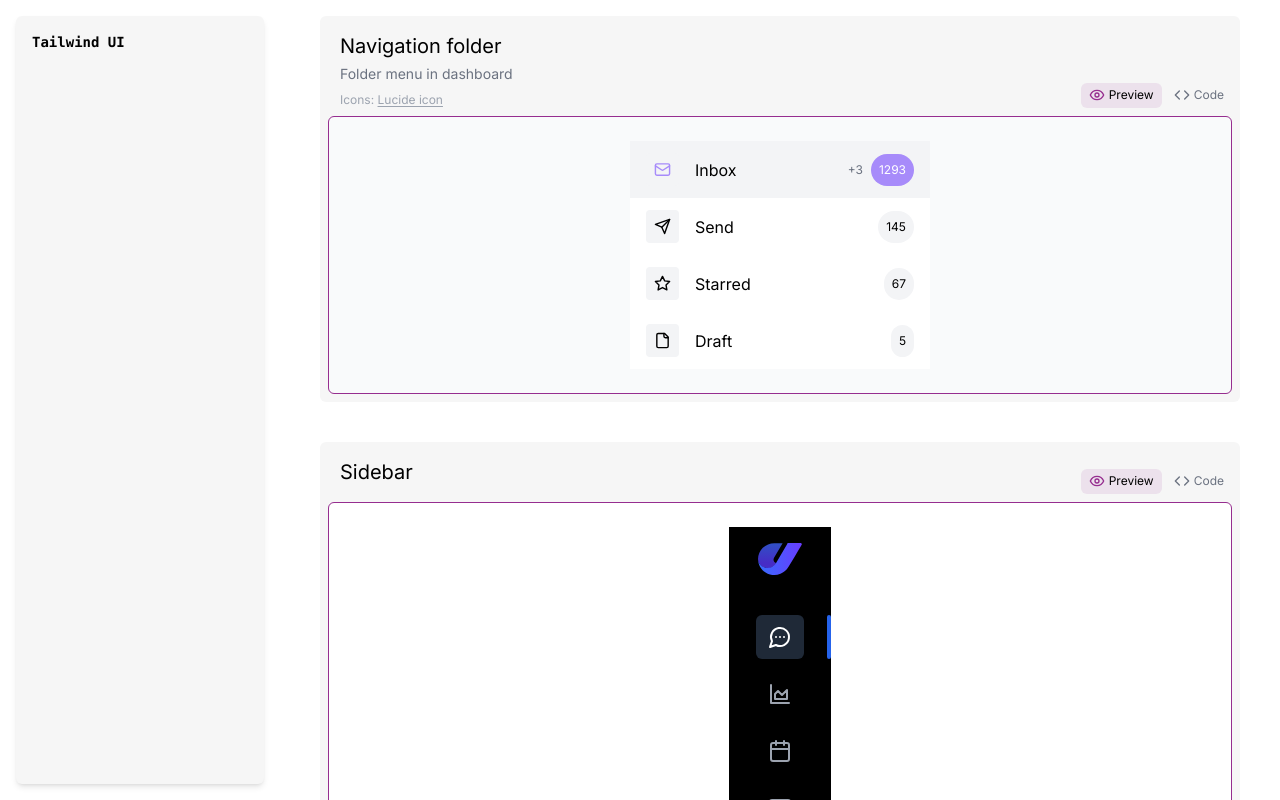
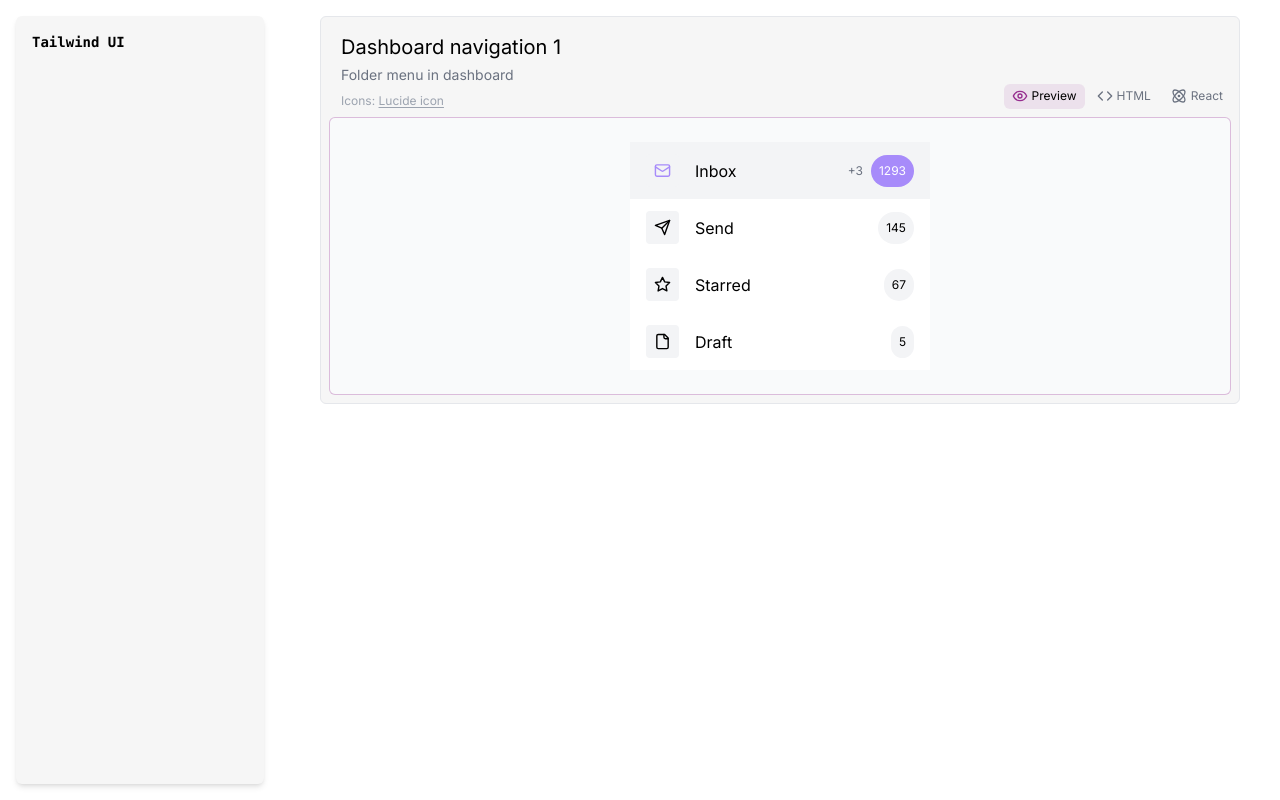
Before and after one commit to nurulid/ui-component-collections, a Next.js app: page / in a window 1280 px wide. Shown: the top 800 px of the page. Built offline with nearby package versions, Linux system fonts and the light colour scheme.

Commit message:
add tab for react code version

```diff
--- a/src/app/(content)/ui/components/Navigation.tsx
+++ b/src/app/(content)/ui/components/Navigation.tsx
@@ -1,7 +1,7 @@
 import React from 'react';
 import { Star, Mail, File, Send } from 'lucide-react';
 
-const folderMenus = [
+const folderMenu = [
   {
     icon: Mail,
     title: 'Inbox',
@@ -74,12 +74,94 @@ export const htmlNav = `<nav class="max-w-[300px] w-full bg-white">
   </ul>
 </nav>`;
 
+export const reactNav =
+`import { Star, Mail, File, Send } from 'lucide-react';
+
+const folderMenu = [
+  {
+    icon: Mail,
+    title: 'Inbox',
+    count: '1293',
+    unread: '3',
+    active: true,
+  },
+  {
+    icon: Send,
+    title: 'Send',
+    count: '145',
+    unread: '',
+    active: false,
+  },
+  {
+    icon: Star,
+    title: 'Starred',
+    count: '67',
+    unread: '',
+    active: false,
+  },
+  {
+    icon: File,
+    title: 'Draft',
+    count: '5',
+    unread: '',
+    active: false,
+  },
+];
+
 export const Navigation = () => {
   return (
     <>
       <nav className="max-w-[300px] w-full bg-white">
         <ul>
-          {folderMenus.map(({ icon: Icon, title, count, unread, active }) => {
+          {folderMenu.map(({ icon: Icon, title, count, unread, active }) => {
+            return (
+              <li
+                key={title}
+                data-active={active}
+                className={[
+                  'group flex items-center gap-4 py-3 px-4',
+                  'data-[active=true]:bg-gray-100',
+                  'hover:bg-gray-100 transition-all',
+                ].join(' ')}
+              >
+                <Icon
+                  size={33}
+                  className={[
+                    'p-2 rounded',
+                    'bg-gray-100',
+                    'group-data-[active=true]:text-violet-400'
+                  ].join(' ')}
+                />
+                <h3 className="text-base">{title}</h3>
+                <div className="ml-auto text-xs">
+                  {unread ? (
+                    <span className="text-gray-500">+{unread}</span>
+                  ) : null}
+                  <span
+                    className={[
+                      'inline-block ml-2 p-2 rounded-full',
+                      'bg-gray-100',
+                      'group-data-[active=true]:bg-violet-400 group-data-[active=true]:text-white',
+                    ].join(' ')}
+                  >
+                    {count}
+                  </span>
+                </div>
+              </li>
+            );
+          })}
+        </ul>
+      </nav>
+    </>
+  );
+};`
+
+export const Navigation = () => {
+  return (
+    <>
+      <nav className="max-w-[300px] w-full bg-white">
+        <ul>
+          {folderMenu.map(({ icon: Icon, title, count, unread, active }) => {
             return (
               <li
                 key={title}
--- a/src/app/page.tsx
+++ b/src/app/page.tsx
@@ -1,5 +1,5 @@
 import { TabPanel } from '@/components/ui/TabPanel';
-import { Navigation, htmlNav } from './(content)/ui/components/Navigation';
+import { Navigation, htmlNav, reactNav } from './(content)/ui/components/Navigation';
 import { CodeWrapper } from '@/components/ui/CodeWrapper';
 import { Sidebar, htmlSidebar } from './(content)/ui/components/Sidebar';
 
@@ -8,26 +8,21 @@ export default function Home() {
     <div className="py-4 px-10">
       <div className="space-y-10">
         <TabPanel
-          title="Navigation folder"
+          title="Dashboard navigation 1"
           desc="Folder menu in dashboard"
           ui={<Navigation />}
-          code={<CodeWrapper htmlCode={htmlNav} />}
+          codeHTML={<CodeWrapper code={htmlNav} />}
+          codeReact={<CodeWrapper code={reactNav}/>}
           note={
             <p>
               Icons:{' '}
-              <a href="https://lucide.dev/guide/packages/lucide#with-unpkg" target="_blank">
+              <a href="https://lucide.dev/" target="_blank">
                 Lucide icon
               </a>
             </p>
           }
           bgContainer='bg-gray-50'
         />
-        <TabPanel
-          title="Sidebar"
-          desc=""
-          ui={<Sidebar />}
-          code={<CodeWrapper htmlCode={htmlSidebar} />}
-        />
       </div>
     </div>
   );
--- a/src/components/ui/CodeWrapper.tsx
+++ b/src/components/ui/CodeWrapper.tsx
@@ -6,21 +6,21 @@ import SyntaxHighlighter from 'react-syntax-highlighter';
 import { nightOwl } from "react-syntax-highlighter/dist/esm/styles/hljs";
 
 interface Props {
-  htmlCode: string;
+  code: string;
 }
 
 export const CodeWrapper = (props: Props) => {
   const [copied, setCopied] = useState(false);
-  const { htmlCode } = props;
+  const { code } = props;
 
   const handleCopyClick = () => {
-    navigator.clipboard.writeText(htmlCode);
+    navigator.clipboard.writeText(code);
     setCopied(true);
     setTimeout(() => setCopied(false), 2000); // Reset copied state after 2 seconds
   };
 
   return (
-    <div className='group relative'>
+    <div className='group relative w-full'>
       <button
         onClick={handleCopyClick}
         className="p-2 w-[90px] bg-white hover:opacity-80 transition-all rounded absolute right-2 top-2 text-xs opacity-10 group-hover:opacity-100 z-[3]"
@@ -47,9 +47,9 @@ export const CodeWrapper = (props: Props) => {
         language="javascript"
         wrapLines
         style={nightOwl}
-        className="overflow-auto max-h-[60vh] !py-4 !px-7 max-w-[300px] sm:max-w-[700px] w-full"
+        className="overflow-auto max-h-[60vh] !py-4 !px-7 w-full"
       >
-        {htmlCode}
+        {code}
       </SyntaxHighlighter>
     </div>
   );
--- a/src/components/ui/TabPanel.tsx
+++ b/src/components/ui/TabPanel.tsx
@@ -2,57 +2,65 @@
 
 import React, { PropsWithChildren } from 'react';
 import * as Tabs from '@radix-ui/react-tabs';
-import { Code, Eye } from 'lucide-react';
+import { Atom, Code, Eye } from 'lucide-react';
 
 type Props = {
   title: string;
   desc: string;
   ui: JSX.Element;
-  code: JSX.Element;
+  codeHTML?: JSX.Element;
+  codeReact?: JSX.Element;
   note?: React.ReactNode;
   bgContainer?: string;
 };
 
+const tabMenu = [
+  {
+    icon: Eye,
+    title: 'Preview',
+    tab: 'tab1',
+  },
+  {
+    icon: Code,
+    title: 'HTML',
+    tab: 'tab2',
+  },
+  {
+    icon: Atom,
+    title: 'React',
+    tab: 'tab3',
+  },
+];
+
 export const TabPanel: React.FC<Props> = (props) => {
-  const { title, desc, ui, code, note, bgContainer } = props;
+  const { title, desc, ui, codeHTML, codeReact, note, bgContainer } = props;
   return (
-    <Tabs.Root defaultValue="tab1" className="bg-griey p-2 rounded-md">
+    <Tabs.Root defaultValue="tab1" className="bg-griey p-2 rounded-md border">
       <div className="mb-2 pl-3 pt-2">
         <div className="flex justify-between items-end">
           <div>
             <h2 className="text-xl font-[400] mb-1">{title}</h2>
-            <p className='text-gray-500 mb-2'>{desc}</p>
-            <div className='text-gray-400 text-xs'>{note}</div>
+            <p className="text-gray-500 mb-2">{desc}</p>
+            <div className="text-gray-400 text-xs">{note}</div>
           </div>
           <Tabs.List className="text-xs space-x-1">
+            {tabMenu.map((item, i) => (
               <Tabs.Trigger
-              value="tab1"
+                key={i}
+                value={item.tab}
                 className={[
                   'group text-gray-500 rounded-md py-1 px-2',
                   'data-[state=active]:text-black data-[state=active]:bg-indie/10',
                   'hover:text-black hover:bg-gray-300/10 transition-all',
                 ].join(' ')}
               >
-              <Eye
+                <item.icon
                   size={16}
                   className="group-data-[state=active]:text-indie inline-block mr-1 -translate-y-[1px]"
                 />
-              Preview
+                {item.title}
               </Tabs.Trigger>
-            <Tabs.Trigger
-              value="tab2"
-              className={[
-                'group text-gray-500 rounded-md py-1 px-2',
-                'data-[state=active]:text-black data-[state=active]:bg-indie/10',
-                'hover:text-black hover:bg-gray-300/10 transition-all',
-              ].join(' ')}
-            >
-              <Code
-                size={16}
-                className="group-data-[state=active]:text-indie inline-block mr-1 -translate-y-[1px]"
-              />
-              Code
-            </Tabs.Trigger>
+            ))}
           </Tabs.List>
         </div>
       </div>
@@ -60,7 +68,8 @@ export const TabPanel: React.FC<Props> = (props) => {
         value="tab1"
         className={[
           'flex justify-center',
-          'rounded-md p-6 border-[0.5px] border-indie',
+          'rounded-md p-6',
+          'border-[0.5px] border-indie/30',
           'empty:p-0 empty:border-none',
           bgContainer ? bgContainer : 'bg-white',
         ].join(' ')}
@@ -72,12 +81,24 @@ export const TabPanel: React.FC<Props> = (props) => {
         className={[
           'flex justify-center',
           'rounded-md p-6',
-          'border-[0.5px] border-indie pattern-boxes',
+          'border-[0.5px] border-indie/30 pattern-boxes',
           'empty:p-0 empty:border-none',
           bgContainer ? bgContainer : 'bg-white',
         ].join(' ')}
       >
-        {code}
+        {codeHTML}
+      </Tabs.Content>
+      <Tabs.Content
+        value="tab3"
+        className={[
+          'flex justify-center',
+          'rounded-md p-6',
+          'border-[0.5px] border-indie/30 pattern-boxes',
+          'empty:p-0 empty:border-none',
+          bgContainer ? bgContainer : 'bg-white',
+        ].join(' ')}
+      >
+        {codeReact}
       </Tabs.Content>
     </Tabs.Root>
   );
```
Lines whose indentation alone changed are shown as unchanged.
